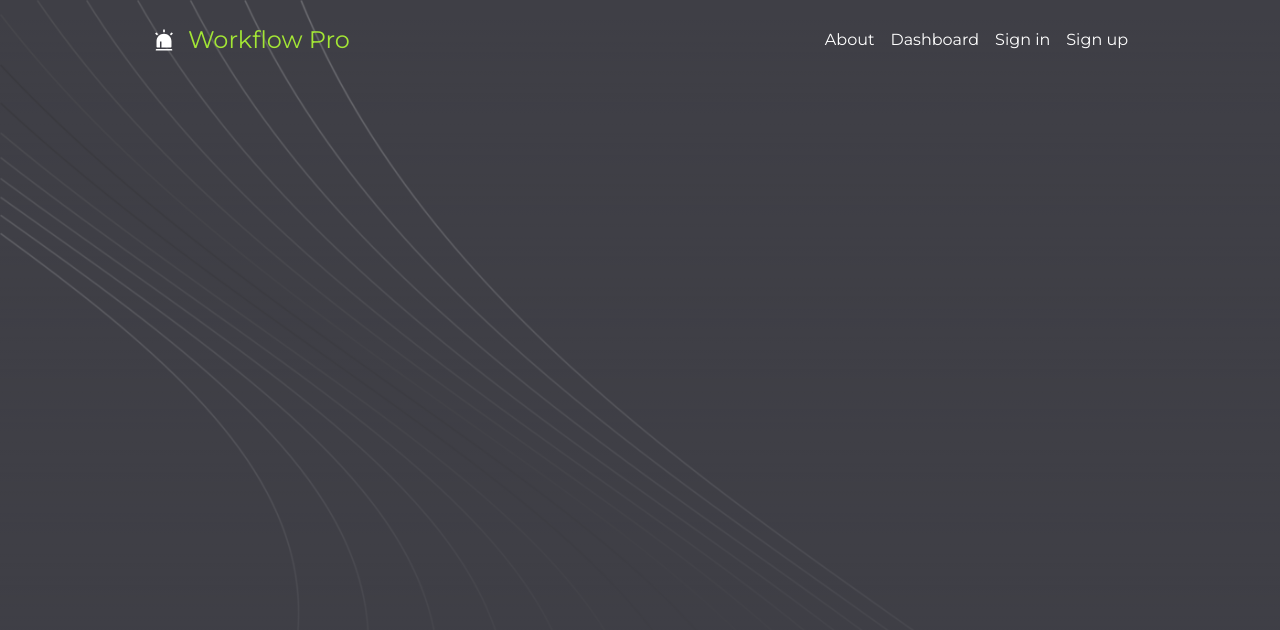
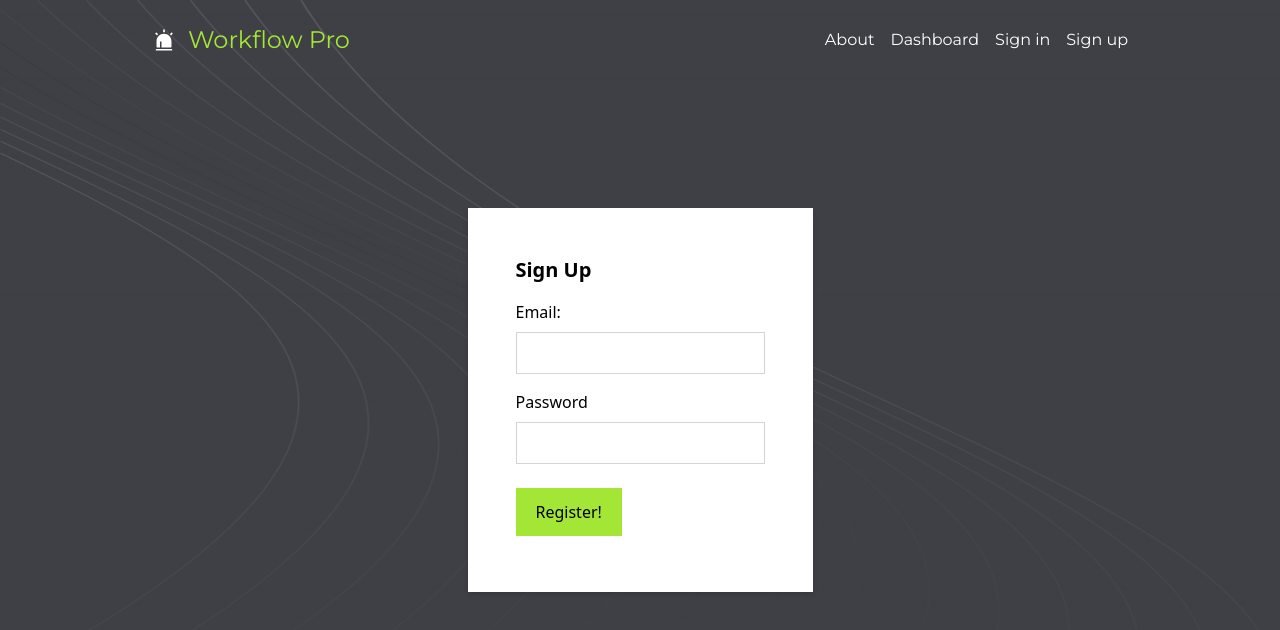
Before and after one commit to bilecky/workflow-pro-app, a React (Vite) app: page /register in a window 1280 px wide. Shown: the top 630 px of the page. Built offline with nearby package versions, Linux system fonts and the light colour scheme.

Commit message:
auth: added registration

```diff
--- a/src/App.tsx
+++ b/src/App.tsx
@@ -17,7 +17,7 @@ const App = () => {
 			<Routes>
 				<Route path='/' element={<Home />} />
 				<Route path='/about' element={<About />} />
-				<Route path='/about' element={<Register />} />
+				<Route path='/register' element={<Register />} />
 			</Routes>
 		</BrowserRouter>
 	)
--- a/src/components/About.tsx
+++ b/src/components/About.tsx
@@ -5,7 +5,7 @@ import { FaCircle } from 'react-icons/fa'
 const About: React.FC = () => {
 	return (
 		<section className='text-center mt-20 font-Montserrat px-6 lg:w-4/5 mx-auto'>
-			<h2 className='text-4xl font-bold text-indigo-50'>
+			<h2 className='text-4xl font-bold text-zinc-50'>
 				<span className='relative'>
 					About
 					<span className='absolute -z-10 left-0 right-0 w-4/5 h-2 bottom-1 bg-lime-400 opacity-60'></span>
@@ -13,7 +13,7 @@ const About: React.FC = () => {
 			</h2>
 			<div className='lg:grid lg:grid-cols-2 gap-4'>
 				<div>
-					<h2 className='text-lg lg:text-2xl font-bold flex items-center justify-center mt-16 text-indigo-50'>
+					<h2 className='text-lg lg:text-2xl font-bold flex items-center justify-center mt-16 text-zinc-50'>
 						<FaCircle size={8} className='text-lime-500 mr-1.5 hidden xl:block' />
 						Collaborative Project Creation
 					</h2>
@@ -28,7 +28,7 @@ const About: React.FC = () => {
 					</p>
 				</div>
 				<div>
-					<h2 className='text-lg lg:text-2xl font-bold flex items-center justify-center mt-16 text-indigo-50'>
+					<h2 className='text-lg lg:text-2xl font-bold flex items-center justify-center mt-16 text-zinc-50'>
 						<FaCircle size={8} className='text-lime-500 mr-1.5 hidden xl:block' />
 						Efficient Information Sharing{' '}
 					</h2>
@@ -43,7 +43,7 @@ const About: React.FC = () => {
 					</p>
 				</div>
 				<div>
-					<h2 className='text-lg lg:text-2xl font-bold flex items-center justify-center mt-16 text-indigo-50'>
+					<h2 className='text-lg lg:text-2xl font-bold flex items-center justify-center mt-16 text-zinc-50'>
 						<FaCircle size={8} className='text-lime-500 mr-1.5 hidden xl:block' />
 						Precise Time Tracking{' '}
 					</h2>
@@ -58,7 +58,7 @@ const About: React.FC = () => {
 					</p>
 				</div>
 				<div>
-					<h2 className='text-lg lg:text-2xl font-bold flex items-center justify-center mt-16 text-indigo-50'>
+					<h2 className='text-lg lg:text-2xl font-bold flex items-center justify-center mt-16 text-zinc-50'>
 						<FaCircle size={8} className='text-lime-500 mr-1.5 hidden xl:block' />
 						Free Accounts with Premium Features{' '}
 					</h2>
@@ -75,7 +75,7 @@ const About: React.FC = () => {
 				</div>
 
 				<div>
-					<h2 className='text-lg lg:text-2xl font-bold flex items-center justify-center mt-16 text-indigo-50'>
+					<h2 className='text-lg lg:text-2xl font-bold flex items-center justify-center mt-16 text-zinc-50'>
 						<FaCircle size={8} className='text-lime-500 mr-1.5 hidden xl:block' />
 						Browse and Explore Projects
 					</h2>
@@ -91,7 +91,7 @@ const About: React.FC = () => {
 				</div>
 
 				<div>
-					<h2 className='text-lg lg:text-2xl font-bold flex items-center justify-center mt-16 text-indigo-50'>
+					<h2 className='text-lg lg:text-2xl font-bold flex items-center justify-center mt-16 text-zinc-50'>
 						<FaCircle size={8} className='text-lime-500 mr-1.5 hidden xl:block' />
 						<span> Personalized Profile and Dashboard</span>
 					</h2>
@@ -107,7 +107,7 @@ const About: React.FC = () => {
 					</p>
 				</div>
 				<div>
-					<h2 className='text-lg lg:text-2xl font-bold flex items-center justify-center mt-16 text-indigo-50 '>
+					<h2 className='text-lg lg:text-2xl font-bold flex items-center justify-center mt-16 text-zinc-50 '>
 						<FaCircle size={8} className='text-lime-500 mr-1.5 hidden xl:block' />
 						Track Your Project Contributions
 					</h2>
@@ -122,7 +122,7 @@ const About: React.FC = () => {
 					</p>
 				</div>
 				<div>
-					<h2 className='text-lg lg:text-2xl font-bold flex items-center justify-center mt-16 text-indigo-50'>
+					<h2 className='text-lg lg:text-2xl font-bold flex items-center justify-center mt-16 text-zinc-50'>
 						<FaCircle size={8} className='text-lime-500 mr-1.5 hidden xl:block' />
 						Precise Time Tracking{' '}
 					</h2>
--- a/src/components/auth/Register.tsx
+++ b/src/components/auth/Register.tsx
@@ -1,12 +1,70 @@
-import React from 'react'
+import React, { useState } from 'react'
+import { useDispatch } from 'react-redux'
+import { auth } from '../../firebase/firebaseConfig'
+import { setAuthenticated, setRegistered } from '../../redux/authSlice'
+import { createUserWithEmailAndPassword } from 'firebase/auth'
 
+import { useNavigate } from 'react-router-dom'
 
+const Register: React.FC = () => {
+	const navigate = useNavigate()
 
+	const [email, setEmail] = useState<string>('')
 
-const Register = () => {
-  return (
-    <div>Register</div>
-  )
+	const [password, setPassword] = useState<string>('')
+	const dispatch = useDispatch()
+
+	const handleEmail = e => setEmail(e.target.value)
+	const handlePassword = e => setPassword(e.target.value)
+
+	const handleSubmit = async (event: React.FormEvent) => {
+		event.preventDefault()
+
+		try {
+			await createUserWithEmailAndPassword(auth, email, password)
+			console.log('rejestracja zakonczona sukcesem')
+			dispatch(setRegistered(true))
+			dispatch(setAuthenticated(true))
+			navigate('/')
+		} catch (error) {
+			console.log('registration problem', error)
+		}
+	}
+
+	return (
+		<div className='flex items-center justify-center h-[80vh] '>
+			<form onSubmit={handleSubmit} className='bg-white shadow-md p-12'>
+				<h3 className='text-xl font-bold mb-4'>Sign Up</h3>
+				<div className='mb-4'>
+					<label htmlFor='email' className=' block mb-2'>
+						Email:
+					</label>
+					<input
+						className='w-full border border-gray-300 p-2'
+						type='email'
+						id='email'
+						value={email}
+						onChange={handleEmail}
+					/>
+				</div>
+				<div className='mb-4'>
+					<label htmlFor='password' className=' block mb-2'>
+						Password{' '}
+					</label>
+					<input
+						className='w-full border border-gray-300 p-2'
+						type='password'
+						id='password'
+						value={password}
+						onChange={handlePassword}
+					/>
+				</div>
+				<button className='bg-lime-400 py-3 px-5 my-2 transition hover:bg-lime-500 hover:text-white'>
+					Register!
+				</button>
+			</form>
+		</div>
+	)
 }
 
 export default Register
--- a/src/components/projects/ProjectCard.tsx
+++ b/src/components/projects/ProjectCard.tsx
@@ -16,10 +16,10 @@ const ProjectCard: React.FC<ProjectCardProps> = ({ project }) => {
 				alt={name}
 			/>
 			<div className='mt-4 p-4'>
-				<h2 className='text-xl text-indigo-100 font-semibold'>{name}</h2>
-				<p className='text-indigo-50 opacity-70 '>{date}</p>
-        <p className='text-indigo-50  whitespace-normal line-clamp-3'>{description}</p>
-				<p className='text-indigo-50 mt-2'>Participants: {participants}</p>
+				<h2 className='text-xl text-zinc-50 font-semibold'>{name}</h2>
+				<p className='text-zinc-200 opacity-70 '>{date}</p>
+        <p className='text-zinc-200  whitespace-normal line-clamp-3'>{description}</p>
+				<p className='text-zinc-200 mt-2'>Participants: {participants}</p>
 			</div>
 		</div>
 	)
--- a/src/helpers/BackgroundShape.tsx
+++ b/src/helpers/BackgroundShape.tsx
@@ -2,12 +2,11 @@ import React from 'react'
 
 const BackgroundShape = () => {
 	return (
-		<div className='absolute top-0 left-0 h-full w-full overflow-hidden -z-20 opacity-30'>
+		<div className='absolute top-0 left-0 h-full w-full overflow-hidden -z-20 opacity-40 lg:opacity-20'>
 			<img
 				src='/src/assets/png-image.png'
 				alt='background shape'
-				className='w-full'
-				style={{ zIndex: -1 }}
+				className='w-full h-full -z-10'
 			/>
 			<div
 				className='absolute inset-0'
--- /dev/null
+++ b/src/redux/authSlice.tsx
@@ -0,0 +1,29 @@
+import {createSlice, PayloadAction} from '@reduxjs/toolkit'
+
+interface AuthState {
+   isAuthenticated: boolean;
+   isRegistered: boolean
+}
+
+const initialState: AuthState = {
+   isAuthenticated: false,
+   isRegistered: false
+}
+
+const authSlice = createSlice({
+   name: 'auth',
+   initialState,
+   reducers: {
+      setAuthenticated: (state, action: PayloadAction<boolean>) => {
+         state.isAuthenticated = action.payload
+      },
+      setRegistered: (state, action: PayloadAction<boolean>) => {
+         state.isRegistered = action.payload
+      }
+
+   }
+})
+
+export const {setAuthenticated, setRegistered} = authSlice.actions
+
+export default authSlice.reducer
--- a/src/redux/store.tsx
+++ b/src/redux/store.tsx
@@ -1,9 +1,11 @@
 import { configureStore } from '@reduxjs/toolkit'
 import projectsReducer from './projectSlice'
+import authReducer from './authSlice'
 
 export const store = configureStore({
   reducer: {
     projects: projectsReducer,
+    auth: authReducer,
   },
 })
 
```
Also changed, not shown: src/firebase/auth.tsx (deleted).
